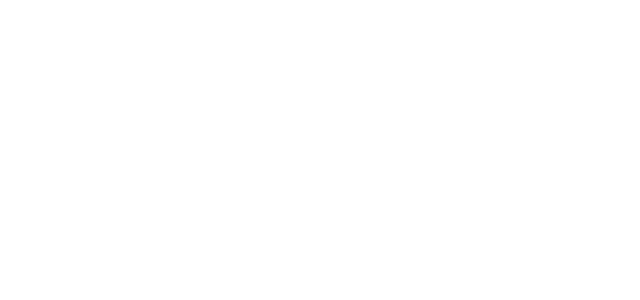
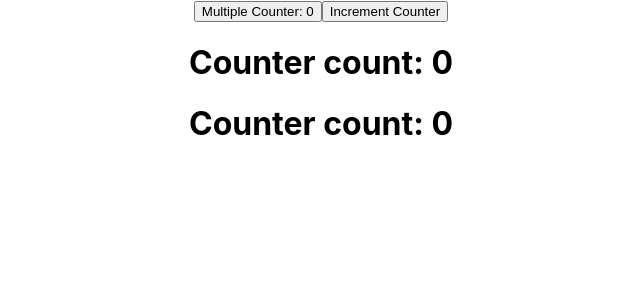
Before and after one commit to gau2107/exp-demo-18, a React (Create React App) app: page / in a window 1280 px wide. Shown: the top 300 px of the page, without its empty margins (319-959 px from the left). Built offline with nearby package versions, Linux system fonts and the light colour scheme.

Commit message:
react memo

```diff
--- a/src/App.js
+++ b/src/App.js
@@ -1,10 +1,23 @@
+import { useState } from 'react';
 import './App.css';
+import ImpureComponent from './components/ImpureCounter';
+import PureComponent from './components/PureCounter';
 
 function App() {
+  const [counter, setCounter] = useState(0);
+  const [mulCounter, setMulCounter] = useState(0);
+
 
   return (
     <div className="App">
+      <button onClick={() => setMulCounter(counter * 2)}> Multiple Counter: {mulCounter}</button>
+      <button onClick={() => setCounter(counter + 1)}> Increment Counter</button>
+      {/* Normal component */}
+      <ImpureComponent counter={counter}/>
+      {/* Pure / Memoized component only rerenders when relevant state is updated */}
+      <PureComponent counter={counter}/>
     </div>
   );
 }
+
 export default App;
--- /dev/null
+++ b/src/components/ImpureCounter.js
@@ -0,0 +1,7 @@
+import React from "react";
+export default function ImpureComponent({counter}) {
+  console.log('impure component rendered');
+  return(
+    <h1>Counter count: {counter}</h1>
+  )
+}
--- /dev/null
+++ b/src/components/PureCounter.js
@@ -0,0 +1,9 @@
+import React, { memo } from "react";
+const PureComponent = memo(({ counter }) => {
+  console.log('pure component rendered');
+  return (
+    <h1>Counter count: {counter}</h1>
+  )
+});
+
+export default PureComponent;
```
